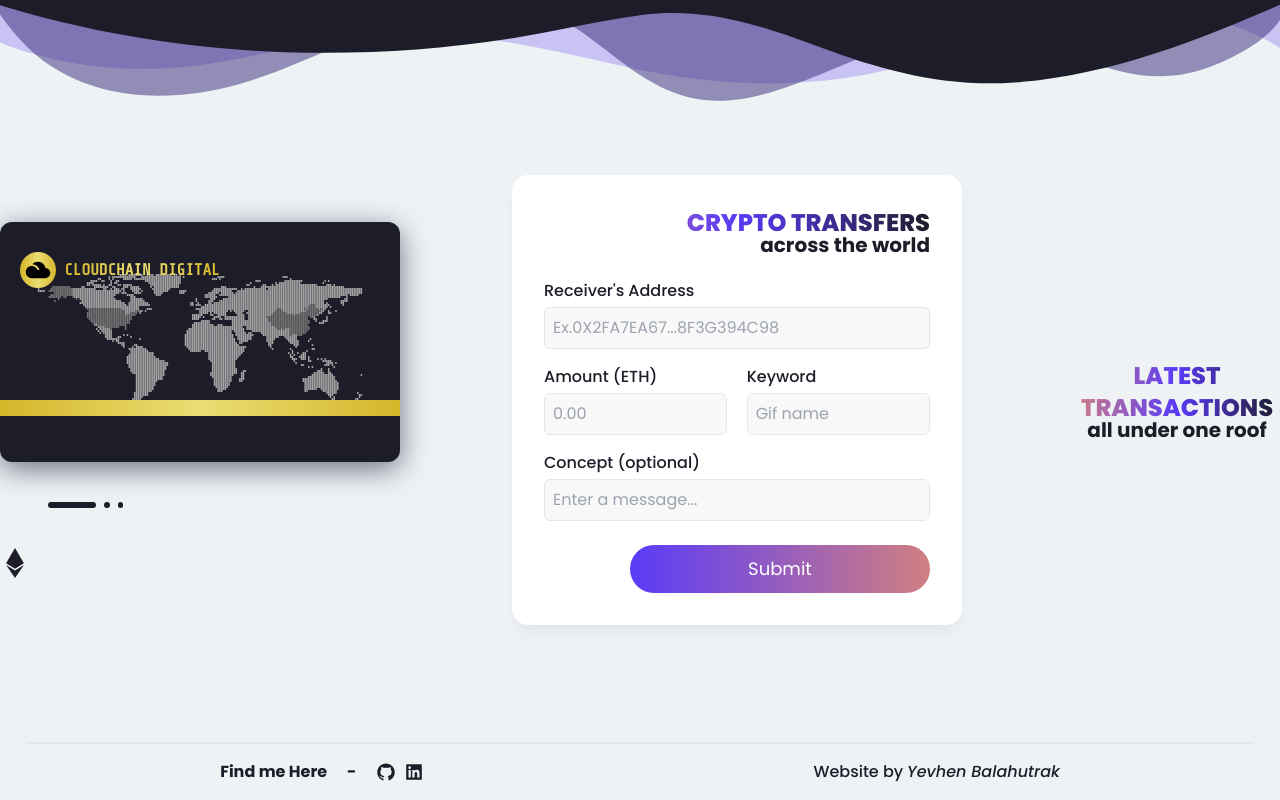
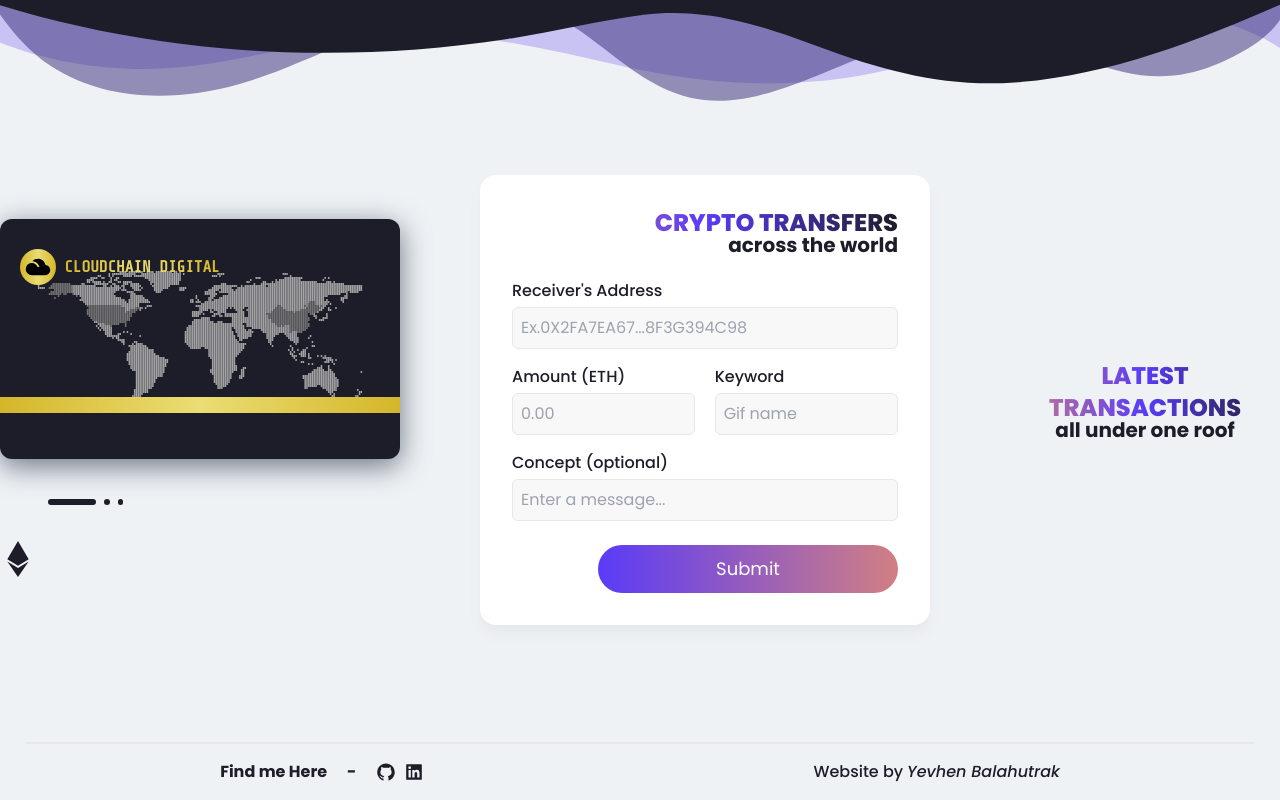
Before and after one commit to Yevhenbk/cloudchain-solidity, a Next.js app in the folder client/: page /wallet in a window 1280 px wide. Built offline with nearby package versions, Linux system fonts and the light colour scheme.

Commit message:
fixed properties + renamed storage

```diff
--- a/client/components/molecules/Text.tsx
+++ b/client/components/molecules/Text.tsx
@@ -19,7 +19,7 @@ const textStyles = cva(
       card: 'text-md bg-gradient-to-r from-goldShadow via-gold to-goldShadow font-mono font-extrabold uppercase w-[25rem] text-center py-2',
       watermark: 'text-md bg-gradient-to-r from-goldShadow via-gold to-goldShadow font-mono font-extrabold uppercase',
       address: 'text-xl text-white font-medium text-left',
-      balance: '2xl:text-4xl font-semibold text-3xl text-dark flex flex-row gap-2'
+      balance: '2xl:text-4xl font-semibold text-3xl text-dark flex flex-row gap-2 max-w-[20rem] overflow-y-hidden overflow-x-scroll'
       }
     },
     defaultVariants: {
--- a/client/components/molecules/Wrapper.tsx
+++ b/client/components/molecules/Wrapper.tsx
@@ -11,7 +11,7 @@ export function Wrapper({ intent='main', ...props }: Props) {
     <MainOrSection
       className={clsx(
         'flex',
-        {'w-[100vw] bg-secondary h-[100vh] overflow-hidden flex-row justify-center gap-28 items-center':
+        {'w-[100vw] bg-secondary h-[100vh] overflow-hidden flex-row justify-center gap-20 items-center':
         intent==='main',
         'flex-col justify-start items-center max-w-[645px] 2xl:max-w-[800px]':
         intent==='section'}
--- a/client/pages/wallet.tsx
+++ b/client/pages/wallet.tsx
@@ -29,7 +29,10 @@ const Wallet: NextPage = () => {
             <span className='h-[.35rem] w-[.35rem] bg-dark rounded-full'/>
             <span className='h-[.35rem] w-[.35rem] bg-dark rounded-full'/>
           </div>
-          <Text isHeader={false} intent='balance'><FaEthereum /> {balance}</Text>
+          <div className='flex flex-row justify-start items-center gap-1'>
+            <FaEthereum className='2xl:text-5xl font-semibold text-4xl text-dark relative -top-1' />
+            <Text isHeader={false} intent='balance'>{balance}</Text>
+          </div>
         </div>
       </Wrapper>
       <Wrapper isMain={false} intent='section'>
--- a/client/static/styles/globals.css
+++ b/client/static/styles/globals.css
@@ -7,6 +7,20 @@ body {
   padding: 0;
   margin: 0;
   overflow: hidden;
+}
+
+::-webkit-scrollbar {
+  height: 6px;
+  background: transparent;
+}
+
+::-webkit-scrollbar-thumb {
+  background: #d6dadd;
+  border-radius: 25px;
+}
+
+::-webkit-scrollbar-thumb:active {
+  background-color: grey;
 }
 
 a {
--- a/client/store/context.tsx
+++ b/client/store/context.tsx
@@ -13,7 +13,7 @@ declare global {
 
 if (typeof window !== 'undefined') {
   var ethereum = window.ethereum as MetaMaskInpageProvider | any
-  var localStorage = window.localStorage.getItem('transactionCount') as string | number | null
+  var getLocalStorageItem = window.localStorage.getItem('transactionCount') as string | number | null
 }
 
 const getEthereumContract = () => {
@@ -49,7 +49,7 @@ export const TransactionProvider = (props: Props) => {
     message: ''
     })
   const [ isLoading, setIsLoading ] = React.useState<boolean>(false)
-  const [ transactionCount, setTransactionCount ] = React.useState<string | number | null>(localStorage)
+  const [ transactionCount, setTransactionCount ] = React.useState<string | number | null>(getLocalStorageItem)
 
   const checkIfWalletIsConnected = async () => {
     try {
```
